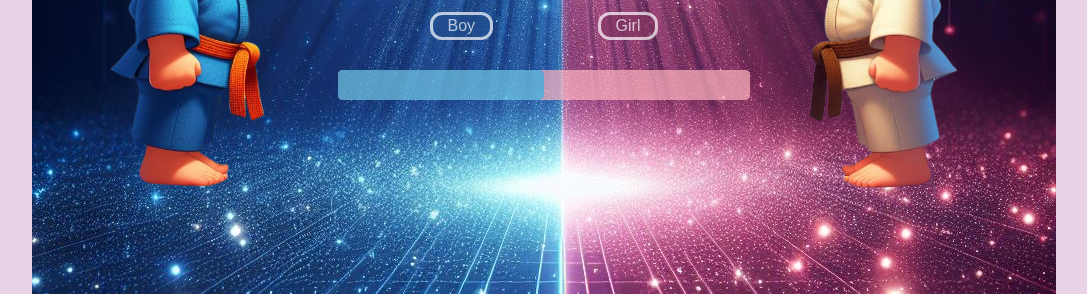
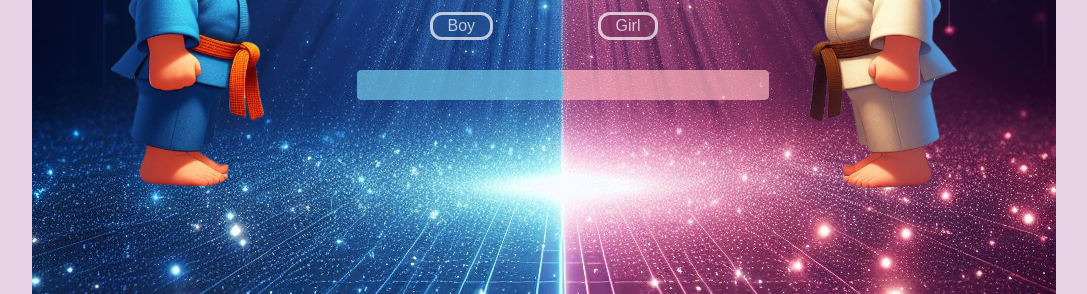
Before and after one commit to Chemus14/therevealproject, a website: page index.html in a window 1280 px wide. Shown: the part 506-800 px from the top of the page, without its empty margins (96-1183 px from the left). Drawn offline with Linux system fonts and the light colour scheme.

Commit message:
progress update css

```diff
--- a/css/styles.css
+++ b/css/styles.css
@@ -260,6 +260,7 @@ progress {
   background-color: lightpink;
   /* Redondea los bordes del elemento */
   border-radius: 5px;
+  margin-left: 19px;
 }
 
 /* Estilo para la barra de progreso */
```
